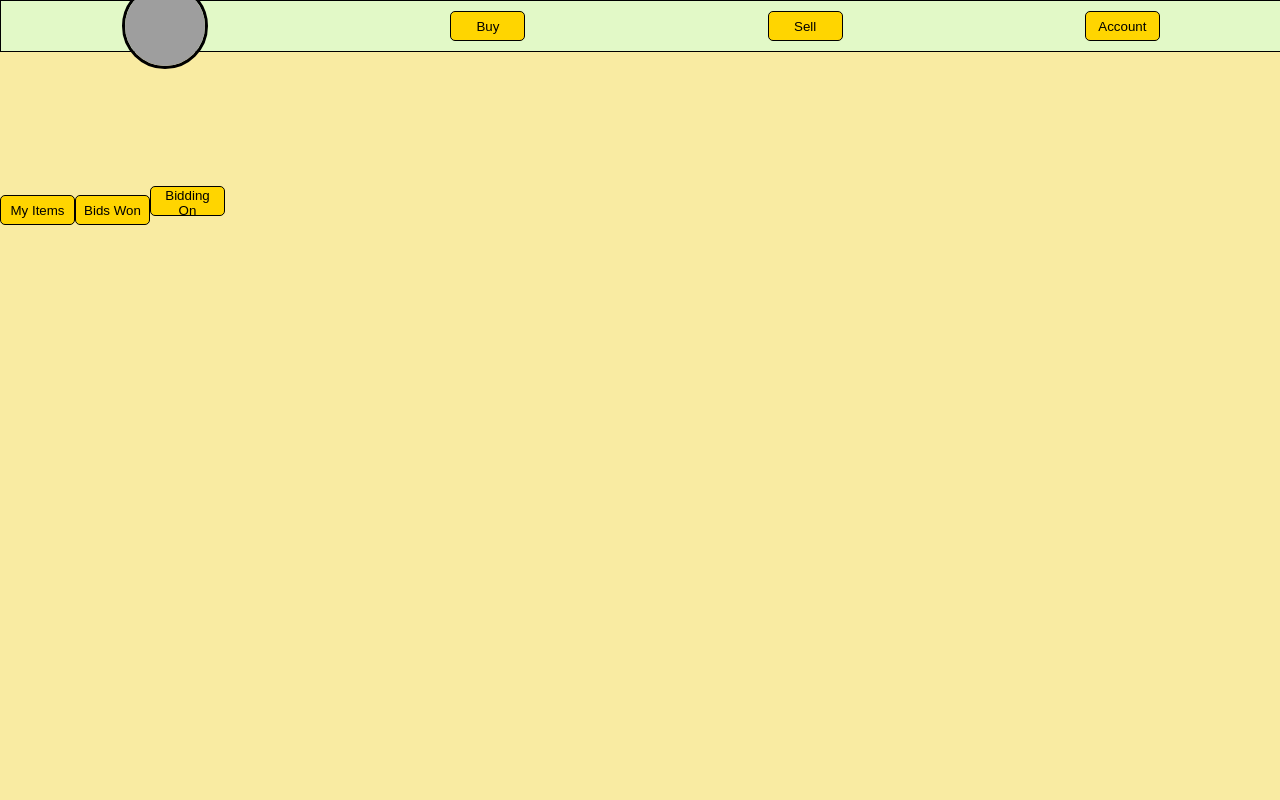
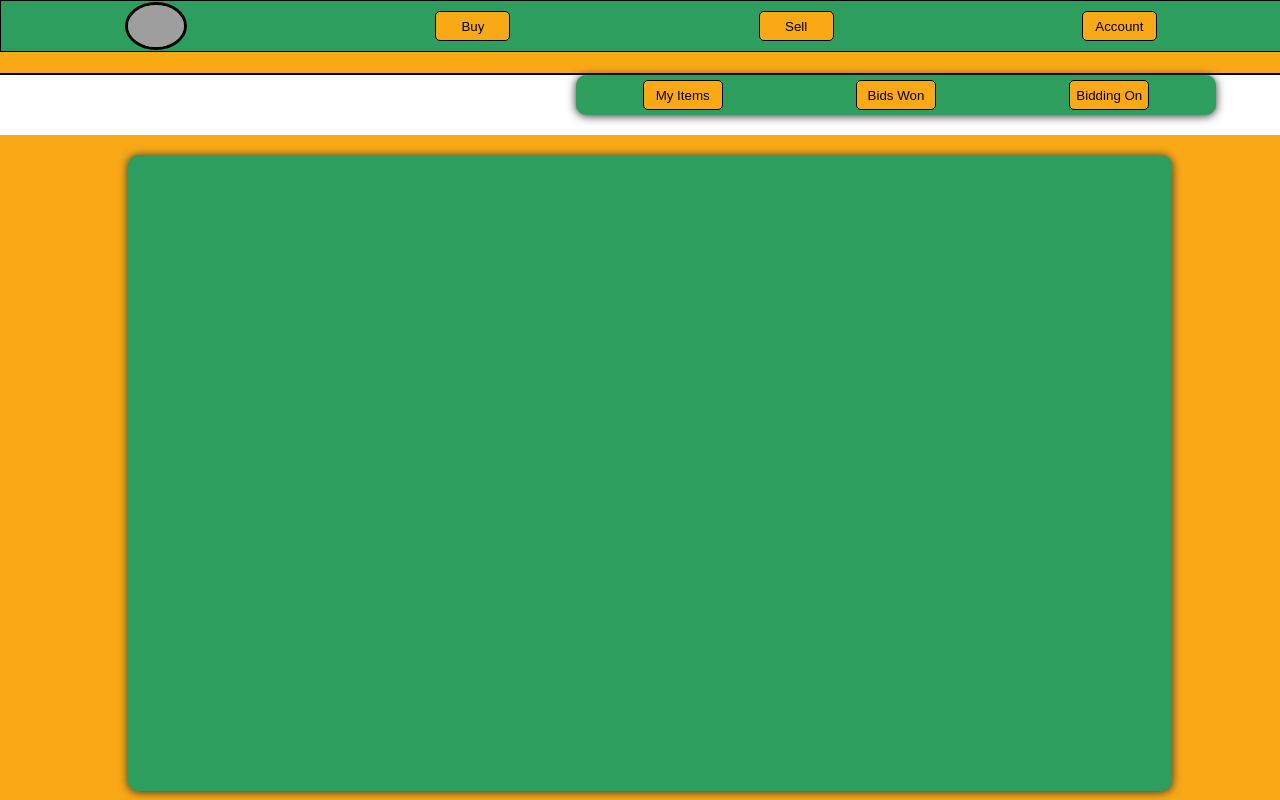
Before and after one commit to JacobWingstrom/Ecommerce, a React app: page /AccountPage in a window 1280 px wide. Shown: the top 800 px of the page. Built offline with nearby package versions, Linux system fonts and the light colour scheme; grey boxes are pictures that could not be loaded.

Commit message:
Added Account page with new styling. Waiting for api for getting listings to finish.

```diff
--- a/src/Scripts/AccountPage.js
+++ b/src/Scripts/AccountPage.js
@@ -1,20 +1,7 @@
 import '../Sheets/AccountPage.css';
 import Header from './Header.js'
-//import pineappleLogo from '../Images/pineappleLogoPlaceholder.jpg'
 import { useAuth } from '../Context/AuthContext.js'
 import { useState } from 'react'
-
-function AccountHeader() {
-    const { user } = useAuth();
-
-    return (
-        <div id="AccountPage-Header">
-            <h1>{user}</h1>
-        </div>
-    )
-}
-
-
 
 function Buttons({ setter }) {
     return (
@@ -26,55 +13,50 @@ function Buttons({ setter }) {
     )
 }
 
-function MyItems() {
+function AccountHeader({ setter }) {
+    const { user } = useAuth();
+
     return (
-        <div className='AccountPage-MyItems'>
+        <div id="AccountPage-Header">
+            <h1>{user}</h1>
+            <Buttons setter={setter}/>
+        </div>
+    )
+}
+
+function Listings({ currentPage }){
+    return (
+        <div className='AccountPage-ContentPage'>
 
         </div>
     )
 }
 
-function BidsWon() {
-        <div className='AccountPage-BidsWon'>
-
-        </div>
-}
-
-function BiddingOn() {
-        <div className='AccountPage-BiddingOn'>
-
-        </div>
-}
-
 function Content({ currentPage }) {
     return (
         <div className="AccountPage-Content">
-            {currentPage === 'MyItems' && <MyItems />}
-            {currentPage === 'BidsWon' && <BidsWon />}
-            {currentPage === 'BiddingOn' && <BiddingOn />}
+            {currentPage && <Listings currentPage={ currentPage }/>}
         </div>
     )
 }
 
-
-
-function AccountBody() {
-    const [currentPage, setCurrentPage] = useState('MyItems');
+function AccountBody({ currentPage }) {
 
     return (
         <div id="AccountPage-Body">
-            <Buttons setter={ setCurrentPage }/>
             <Content currentPage={ currentPage }/>
         </div>
     )
 }
 
 export default function AccountPage() {
+    const [currentPage, setCurrentPage] = useState('MyItems');
+
     return (
         <div id="AccountPage">
             <Header />
-            <AccountHeader />
-            <AccountBody />
+            <AccountHeader setter={ setCurrentPage }/>
+            <AccountBody currentPage={ currentPage }/>
         </div>
     )
 }
--- a/src/Scripts/Header.js
+++ b/src/Scripts/Header.js
@@ -6,10 +6,10 @@ export default function Header() {
     const navigate = useNavigate();
     return(
         <div className="Header-header">
-            <img src={pineappleLogo} alt="Pineapple logo" className='image' />
-            <button id="button1" onClick={ () => navigate('/BuyPage') }>Buy</button>
-            <button id="button2" onClick={ () => navigate('/SellPage') }>Sell</button>
-            <button id="button3" onClick={ () => navigate('/AccountPage') }>Account</button>
+            <img id="Header-img" src={pineappleLogo} alt="Pineapple logo" className='image' />
+            <button className="Header-button" id="button1" onClick={ () => navigate('/BuyPage') }>Buy</button>
+            <button className="Header-button" id="button2" onClick={ () => navigate('/SellPage') }>Sell</button>
+            <button className="Header-button" id="button3" onClick={ () => navigate('/AccountPage') }>Account</button>
         </div>
     );
 }
--- a/src/Scripts/SignIn.js
+++ b/src/Scripts/SignIn.js
@@ -1,6 +1,6 @@
 import '../Sheets/SignIn.css';
 import { useState } from 'react';
-import { useNavigate, Link } from 'react-router-dom';
+import { useNavigate } from 'react-router-dom';
 import { useAuth } from '../Context/AuthContext.js';
 import pineappleLogo from '../Images/pineappleLogoPlaceholder.jpg';
 
--- a/src/Scripts/SignUp.js
+++ b/src/Scripts/SignUp.js
@@ -1,6 +1,6 @@
 import '../Sheets/SignUp.css';
 import { useState } from 'react';
-import { Link, useNavigate } from 'react-router-dom';
+import { useNavigate } from 'react-router-dom';
 import pineappleLogo from '../Images/pineappleLogoPlaceholder.jpg';
 
 async function registerUser(credentials) {
@@ -83,7 +83,7 @@ function SignUpContainer() {
     return (
         <div className='container'>
             <img src={pineappleLogo} alt="Pineapple logo" className='image' />
-            <h2>Get Started With Your Account</h2>
+            <h2 className="h2">Get Started With Your Account</h2>
             <SignUpForm />
         </div>
     );
--- a/src/Sheets/AccountPage.css
+++ b/src/Sheets/AccountPage.css
@@ -1,33 +1,65 @@
-#AccountPage {
-    background-color: rgb(249, 235, 162);
-    height: 1000px;
+#AccountPage{
+    position: fixed;
+    height: 100%;
+    width: 100%;
+    display: flex;
+    top: 52px;
 }
 
-#AccountPage-Header {
-    margin: 0px;
-    position: relative;
-    top: -30px;
-    height: 100px;
+#AccountPage-Header{
+    position: fixed;
+    background-color: #f9a916;
+    width: 100%;
+    padding-left: 25px;
+    border-bottom: black 2px solid;
+}
+
+.AccountPage-Buttons{
+    position: fixed;
+    top: 75px;
+    left: 45%;
+    display: flex;
+    align-items: center;
+    justify-content: space-around;
+    width: 50%;
+    background-color: #2e9e5e;
+    height: 40px;
+    border-radius: 10px;
+    text-shadow: 100px;
+    box-shadow: 0 1px 10px rgb(46, 46, 46);
+}
+
+.AccountPage-Button {
+    background-color:  #f9a916;
+    color: black;
+    text-align: center;
+    border: 1px solid black;
+    border-radius: 5px;
+    height: 30px;
+    width: 80px;
+}
+
+.AccountPage-Button:hover {
+    background-color: #d69111;
+    cursor: pointer;
+}
+
+.AccountPage-Content{
+    position: fixed;
+    background-color: #f9a916;
+    top: 135px;
+    width: 100vw;
+    height:100%;
+    padding: 20px 10%;
+}
+
+.AccountPage-ContentPage{
+    background-color: #2e9e5e;
+    width: 80%;
+    height: 77%;
+    overflow-y: scroll;
+    box-shadow: 0 1px 10px rgb(46, 46, 46);
+    border-radius: 10px;
+    padding: 10px;
 
 }
-
-h1 {
-    position: relative;
-    left: 20px;
-    top: 25px;
-    font-size: 50px;
-}
-
-h2 {
-    position: relative;
-    left: 20px;
-}
-
-#AccountPage-Listings{
-    background-color: rgb(226, 249, 199);
-    width: calc(100% - 70px);
-    height: 100px;
-    position: relative;
-    left: 35px;
-
-}
--- a/src/Sheets/Header.css
+++ b/src/Sheets/Header.css
@@ -1,6 +1,6 @@
 .Header-header{
-    background-color: rgb(226, 249, 199);
-    position: relative;
+    background-color: #2e9e5e;
+    position: fixed;
     top: 0px;
     width: 100%;
     height: 50px;
@@ -11,8 +11,9 @@
     margin: 0px;
 }
 
-button {
-    background-color: rgb(255, 213, 0);
+.Header-button {
+    background-color:  #f9a916;
+    color: black;
     text-align: center;
     border: 1px solid black;
     border-radius: 5px;
@@ -20,13 +21,13 @@ button {
     width: 75px;
 }
 
-button:hover {
-    background-color: rgb(216, 181, 3);
+.Header-button:hover {
+    background-color: #d69111;
     cursor: pointer;
 }
 
-img {
-    height: 40px;
+#Header-img {
+    height: 42px;
     width: auto;
     object-fit: contain;
 }
--- a/src/Sheets/SignIn.css
+++ b/src/Sheets/SignIn.css
@@ -3,10 +3,6 @@
     height: 100%;
     width: 100%;
     display: flex;
-}
-
-form{
-    all: unset;
 }
 
 .left-container {
--- a/src/Sheets/SignUp.css
+++ b/src/Sheets/SignUp.css
@@ -30,7 +30,7 @@
     border: 3px solid black;
 }
 
-h2 {
+.h2 {
     font-family: 'Playfair Display', serif;
     font-size: 28px;
     text-align: center;
```
